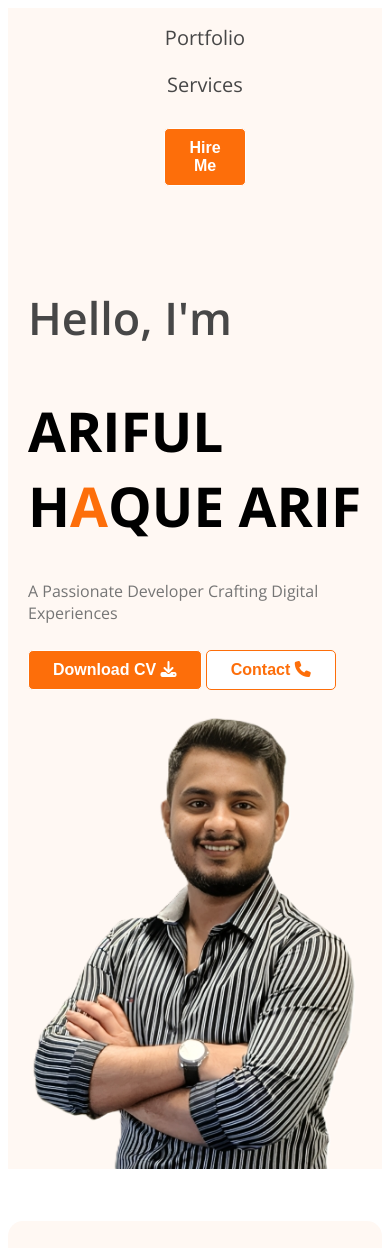
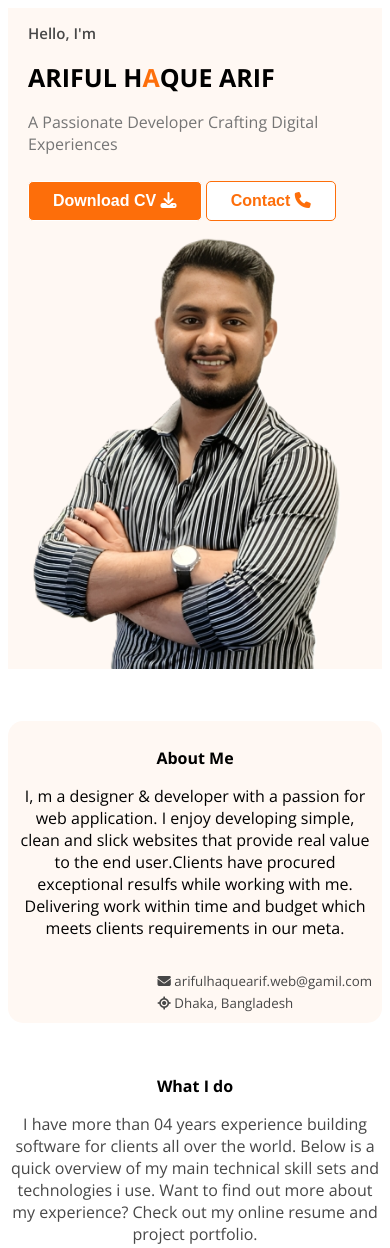
Before and after one commit to ARIFULHAQUE1/Developer_Portfolio, a plain HTML site: page index.html in a window 390 px wide. Shown: the top 1248 px of the page. Drawn offline with nearby package versions, Linux system fonts and the light colour scheme.

Commit message:
make responsoive

```diff
--- a/Styles/portfolio.css
+++ b/Styles/portfolio.css
@@ -31,6 +31,9 @@
 }
 
 /* button */
+a{
+    text-decoration: none;
+}
 .btn-primary {
     background-color: #FD6E0A;
     margin: 10px 0;
@@ -252,56 +255,66 @@ footer textarea {
 
 }
 
+
+
 /* responsive media query */
 @media screen and (max-width: 576px) {
-    .skill-container,
-    .profile-summary,
-    .banner,
-    footer,
-    nav,
-    nav > ul,
-    .about-items{
+.skill-container, .profile-summary, .connection , .banner {
     flex-direction: column;
 }
-
-    nav > ul{
-        gap: 20px;
+.banner-greetings {
+    font-size: 15px;
+    font-weight: 600;
 }
 
-    .btn-primary{
-        margin-bottom: 20px;
+.banner-title {
+    font-size: 25px;
+    text-wrap: auto;
+    font-weight: bold;
 }
-
-    .banner {
-        margin: 20px;
+.section-title {
+    font-size: 16px;
+    font-weight: 700;
+    text-align: center;
 }
-
-    .banner-profile{
-        width: 100%;
+main section {
+    margin-top: 52px;
+    margin-bottom: 30px;
 }
+/* .btn-primary{
+    display: block;
+} */
 
 .header{
     background-image: none;
 }
-
-    footer, .about{
-        padding: 20px;
+nav{
+    display: none;
+}
+.banner {
+    margin: 0 35px 0 20px;
+}
+.banner-profile{
+    width:100% ;
+}
+.about{
+    padding: 10px;
 }
 
+.profile-summary{
+    padding: 10px;
+}
+.connection{
+    padding: 30px 15px;
+}
 .footer-column{
     width: 100%;
 }
-
 footer input[type="text"],
 footer input[type="email"],
-    footer textarea{
-        width: calc(100% - 40px);
-    }
+footer textarea {
+  width: calc(100% - 20px);
+
 }
 
-/* tablet specific media query */
-@media screen and (min-width: 576px) and (max-width:990px) {
-    .banner{
-        flex-direction: column;
 }
-}
--- a/index.html
+++ b/index.html
@@ -54,9 +54,11 @@
             <div class="about-items">
                 <div class="about-item">
 
-                    <small class="item-description dark-2"><i class="fa-solid fa-envelope"></i> arifulhaquearif.web@gamil.com</small>
+                    <small class="item-description dark-2"><i class="fa-solid fa-envelope"></i>
+                        arifulhaquearif.web@gamil.com</small>
                     <br>
-                    <small class="item-description dark-2"><i class="fa-solid fa-location-crosshairs"></i> Dhaka, Bangladesh</small>
+                    <small class="item-description dark-2"><i class="fa-solid fa-location-crosshairs"></i> Dhaka,
+                        Bangladesh</small>
                 </div>
                 <!-- <div class="about-item">
 
@@ -66,8 +68,8 @@
             </div>
         </section>
         <section class="Skills-section">
-            <h3 class="section-title">What I do</h3>
             <div class="skills-description">
+                <h3 class="section-title">What I do</h3>
                 <p class="text-center dark-2">I have more than 04 years experience building software for clients all
                     over the
                     world. Below is a
```
Lines whose indentation alone changed are shown as unchanged.
